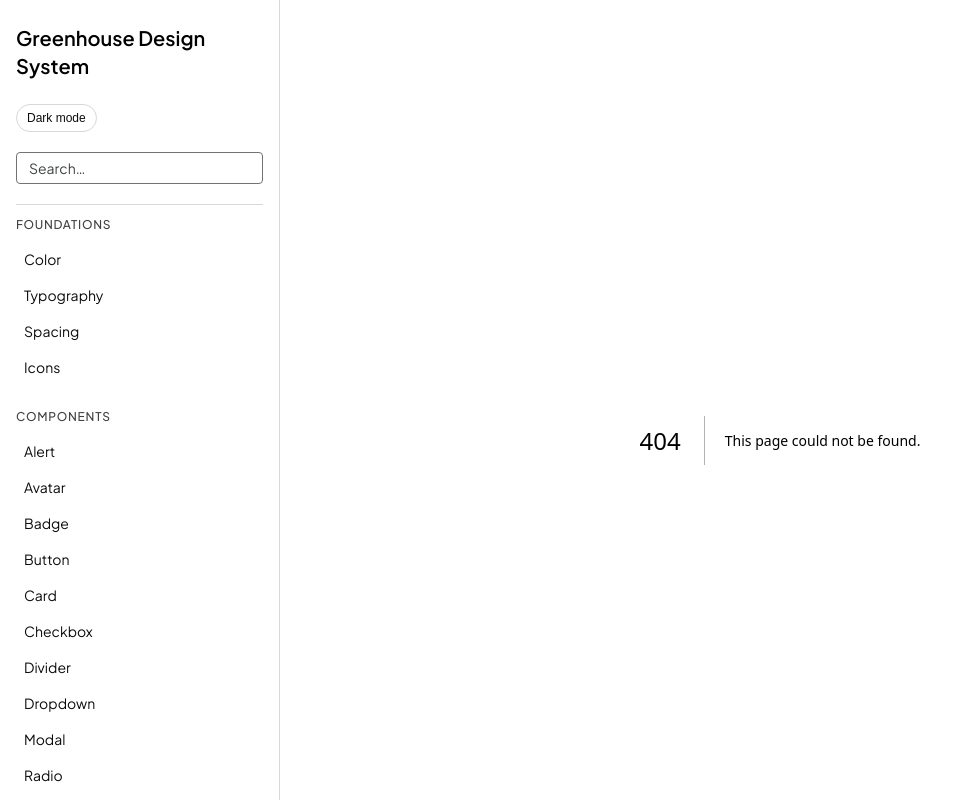
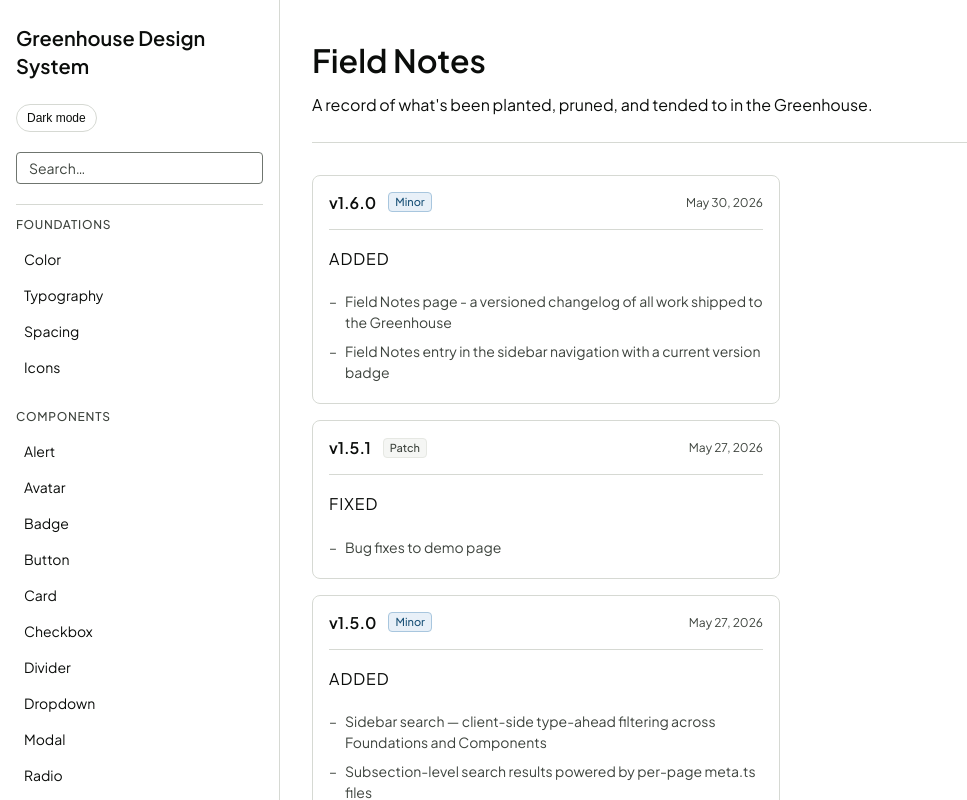
Before and after one commit to adeeeeta/greenhouse-design-system, a Next.js app: page /field-notes in a window 1280 px wide. Before the commit this address had no page. Shown: the whole page, without its empty margins (0-967 px from the left). Built offline with nearby package versions, Linux system fonts and the light colour scheme.

Commit message:
Field Notes page - a versioned changelog of all work shipped to the Greenhouse

```diff
--- a/src/app/docs.css
+++ b/src/app/docs.css
@@ -102,6 +102,12 @@
     background: rgba(0, 0, 0, 0.06);
     font-weight: var(--font-weight-medium);
   }
+
+  .navDivider {
+  border: none;
+  border-top: 1px solid var(--color-border);
+  margin: var(--space-3) 0;
+}
 
   html[data-theme="dark"] .navLinkActive {
     background: rgba(255, 255, 255, 0.08);
--- /dev/null
+++ b/src/app/field-notes/field-notes.module.css
@@ -0,0 +1,87 @@
+.header {
+    margin-bottom: var(--space-6);
+  }
+
+  .title {
+    font-size: var(--type-h1-size);
+    line-height: var(--type-h1-line);
+    font-weight: 500;
+    color: var(--color-text);
+    margin: 0 0 var(--space-3);
+  }
+
+  .description {
+    font-size: var(--type-body-size);
+    color: var(--color-text-muted);
+    line-height: 1.6;
+    margin: 0;
+  }
+
+  .entries {
+    max-width: 50%;
+    margin-top: var(--space-8);
+    display: flex;
+    flex-direction: column;
+    gap: var(--space-4);
+  }
+
+  .entryMeta {
+    display: flex;
+    align-items: center;
+    gap: var(--space-3);
+    border-bottom: 1px solid var(--color-border);
+    padding-bottom: var(--space-4);
+  }
+
+  .version {
+    font-size: var(--type-body-size);
+    font-weight: var(--font-weight-semibold);
+    color: var(--color-text);
+  }
+
+  .date {
+    font-size: var(--type-caption-size);
+    color: var(--color-text-muted);
+    margin-left: auto;
+  }
+
+  .changeGroup {
+    margin-bottom: var(--space-4);
+  }
+
+  .changeGroup:last-child {
+    margin-bottom: 0;
+  }
+
+  .changeType {
+    font-size: var(--type-caption-size);
+    font-weight: var(--font-weight-semibold);
+    text-transform: uppercase;
+    letter-spacing: 0.06em;
+    margin: 0 0 var(--space-2);
+  }
+
+  .added { color: var(--color-success-text); }
+  .fixed { color: var(--color-info-text); }
+  .changed { color: var(--color-warning-text); }
+
+  .changeList {
+    list-style: none;
+    padding: 0;
+    margin: 0;
+  }
+
+  .changeItem {
+    font-size: var(--type-bodySm-size);
+    color: var(--color-text-muted);
+    padding: var(--space-1) 0 var(--space-1) var(--space-4);
+    position: relative;
+    line-height: 1.5;
+  }
+
+  .changeItem::before {
+    content: '–';
+    position: absolute;
+    left: 0;
+    color: var(--color-text-muted);
+  }
--- /dev/null
+++ b/src/app/field-notes/page.tsx
@@ -0,0 +1,205 @@
+import styles from "./field-notes.module.css";
+import Divider from "@/components/Divider/Divider";
+import Card from "@/components/Card/Card";
+import Badge from "@/components/Badge/Badge";
+
+export const metadata = {
+  title: "Field Notes — Greenhouse Design System",
+};
+
+const entries = [
+  {
+    version: "v1.6.0",
+    tag: "Minor",
+    tagType: "minor",
+    date: "May 30, 2026",
+    added: [
+      "Field Notes page - a versioned changelog of all work shipped to the Greenhouse",
+      "Field Notes entry in the sidebar navigation with a current version badge",
+    ],
+    changed: [],
+    fixed: [],
+  },
+  {
+    version: "v1.5.1",
+    tag: "Patch",
+    tagType: "patch",
+    date: "May 27, 2026",
+    added: [],
+    fixed: ["Bug fixes to demo page"],
+    changed: [],
+  },
+  {
+    version: "v1.5.0",
+    tag: "Minor",
+    tagType: "minor",
+    date: "May 27, 2026",
+    added: [
+      "Sidebar search — client-side type-ahead filtering across Foundations and Components",
+      "Subsection-level search results powered by per-page meta.ts files",
+      "SidebarSearchContext to share search state between the input and the nav",
+    ],
+    fixed: [],
+    changed: [],
+  },
+  {
+    version: "v1.4.0",
+    tag: "Minor",
+    tagType: "minor",
+    date: "May 26, 2026",
+    added: ["Interactive demo playground extended to all 17 component pages"],
+    fixed: [],
+    changed: [],
+  },
+  {
+    version: "v1.3.0",
+    tag: "Minor",
+    tagType: "minor",
+    date: "April 24, 2026",
+    added: [
+      "Interactive demo playground introduced on the Button page as a proof of concept",
+      "Tabbed Overview + Demo layout with live prop controls and an inverse-theme JSX code block",
+      "Demo controls dogfood the system — built using Dropdown, Toggle, and TextInput",
+    ],
+    fixed: [],
+    changed: [],
+  },
+  {
+    version: "v1.2.0",
+    tag: "Minor",
+    tagType: "minor",
+    date: "April 16, 2026",
+    added: [
+      "Typography system — Plus Jakarta Sans (body and UI), Fraunces (expressive headings), Fira Code (code blocks)",
+      "All three typefaces wired up via next/font/google with semantic CSS variables",
+      "Typefaces section and pill-variant Tabs font switcher added to the typography documentation page",
+    ],
+    fixed: [
+      "Fira Code now applies to inline code (previously bypassed by a hardcoded system monospace stack)",
+    ],
+    changed: [],
+  },
+  {
+    version: "v1.1.1",
+    tag: "Patch",
+    tagType: "patch",
+    date: "April 9, 2026",
+    added: [
+      "Active state highlighting on sidebar navigation links",
+      "aria-current support for assistive technologies",
+    ],
+    fixed: [],
+    changed: [],
+  },
+  {
+    version: "v1.1.0",
+    tag: "Minor",
+    tagType: "minor",
+    date: "April 9, 2026",
+    added: [
+      "Mobile-responsive docsite — full-screen drawer navigation below the 1024px breakpoint",
+      "DocShell client component to manage mobile nav state",
+      "NavLink component to replace raw Link usage in the sidebar",
+    ],
+    fixed: [],
+    changed: [],
+  },
+  {
+    version: "v1.0.1",
+    tag: "Patch",
+    tagType: "patch",
+    date: "April 7, 2026",
+    added: [],
+    fixed: [],
+    changed: [
+      "Checkbox documentation page reformatted to match the divider-based layout used across other component pages",
+    ],
+  },
+  {
+    version: "v1.0.0",
+    tag: "Initial release",
+    tagType: "minor",
+    date: "April 7, 2026",
+    added: [
+      "17 components — Alert, Avatar, Badge, Button (with icon prop and icon-only variant), Card, Checkbox, Divider, Dropdown, Modal, Radio, Spinner, Tabs, Tag, Text Input, Toast, Toggle, Tooltip (Stage 1 positioning)",
+      "Three-layer color token architecture — scales, named palette, semantic tokens — with full dark mode support",
+      "Spacing system on a 4px grid",
+      "64 Phosphor icons hand-selected across 9 categories",
+      "Sticky sidebar navigation with dark mode toggle",
+      "Landing page and standardized divider-based component documentation pages",
+    ],
+    fixed: [],
+    changed: [],
+  },
+];
+
+export default function FieldNotes() {
+  return (
+    <main className={styles.page}>
+      <div className={styles.header}>
+        <h1>Field Notes</h1>
+        <p className={styles.description}>
+          A record of what's been planted, pruned, and tended to in the Greenhouse.
+        </p>
+      </div>
+
+      <Divider />
+
+      <div className={styles.entries}>
+        {entries.map((entry) => (
+          <Card
+            key={entry.version}
+            variant="outlined"
+            header={
+              <div className={styles.entryMeta}>
+                <span className={styles.version}>{entry.version}</span>
+                <Badge
+                  label={entry.tag}
+                  variant={
+                    entry.tagType === "minor" ? "info" :
+                    entry.tagType === "patch" ? "neutral" : "info"
+                  }
+                  size="sm"
+                />
+                <span className={styles.date}>{entry.date}</span>
+              </div>
+            }
+          >
+            {entry.added.length > 0 && (
+              <div className={styles.changeGroup}>
+                <p className={`${styles.changeType} ${styles.added}`}>Added</p>
+                <ul className={styles.changeList}>
+                  {entry.added.map((item, i) => (
+                    <li key={i} className={styles.changeItem}>{item}</li>
+                  ))}
+                </ul>
+              </div>
+            )}
+
+            {entry.fixed.length > 0 && (
+              <div className={styles.changeGroup}>
+                <p className={`${styles.changeType} ${styles.fixed}`}>Fixed</p>
+                <ul className={styles.changeList}>
+                  {entry.fixed.map((item, i) => (
+                    <li key={i} className={styles.changeItem}>{item}</li>
+                  ))}
+                </ul>
+              </div>
+            )}
+
+            {entry.changed.length > 0 && (
+              <div className={styles.changeGroup}>
+                <p className={`${styles.changeType} ${styles.changed}`}>Changed</p>
+                <ul className={styles.changeList}>
+                  {entry.changed.map((item, i) => (
+                    <li key={i} className={styles.changeItem}>{item}</li>
+                  ))}
+                </ul>
+              </div>
+            )}
+          </Card>
+        ))}
+      </div>
+    </main>
+  );
+}
--- a/src/components/SidebarNav/SidebarNav.tsx
+++ b/src/components/SidebarNav/SidebarNav.tsx
@@ -24,6 +24,7 @@ import { meta as toastMeta } from "@/app/components/toast/meta";
 import { meta as toggleMeta } from "@/app/components/toggle/meta";
 import { meta as tooltipMeta } from "@/app/components/tooltip/meta";
 import styles from "./SidebarNav.module.css";
+import Badge from "@/components/Badge/Badge";
 
 const pages = [
   colorMeta, iconsMeta, typographyMeta, spacingMeta,
@@ -120,6 +121,13 @@ export default function SidebarNav() {
             <NavLink href="/components/toggle">Toggle</NavLink>
             <NavLink href="/components/tooltip">Tooltip</NavLink>
           </div>
+          <hr className="navDivider" />
+          <NavLink href="/field-notes">
+            <span style={{ display: "flex", alignItems: "center", justifyContent: "space-between" }}>
+            Field Notes
+            <Badge label="v1.5.1" variant="info" size="sm" />
+            </span>
+          </NavLink>
         </nav>
       )}
     </>
```
